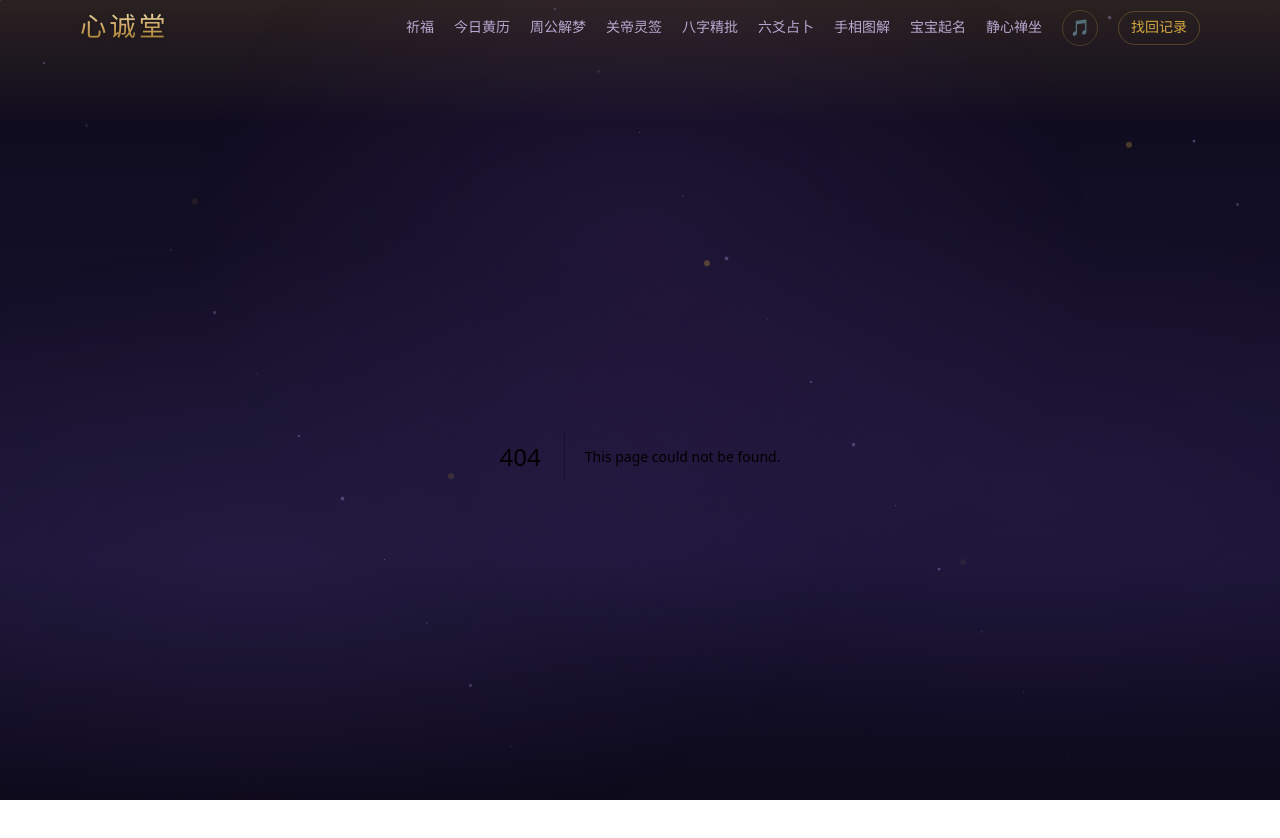
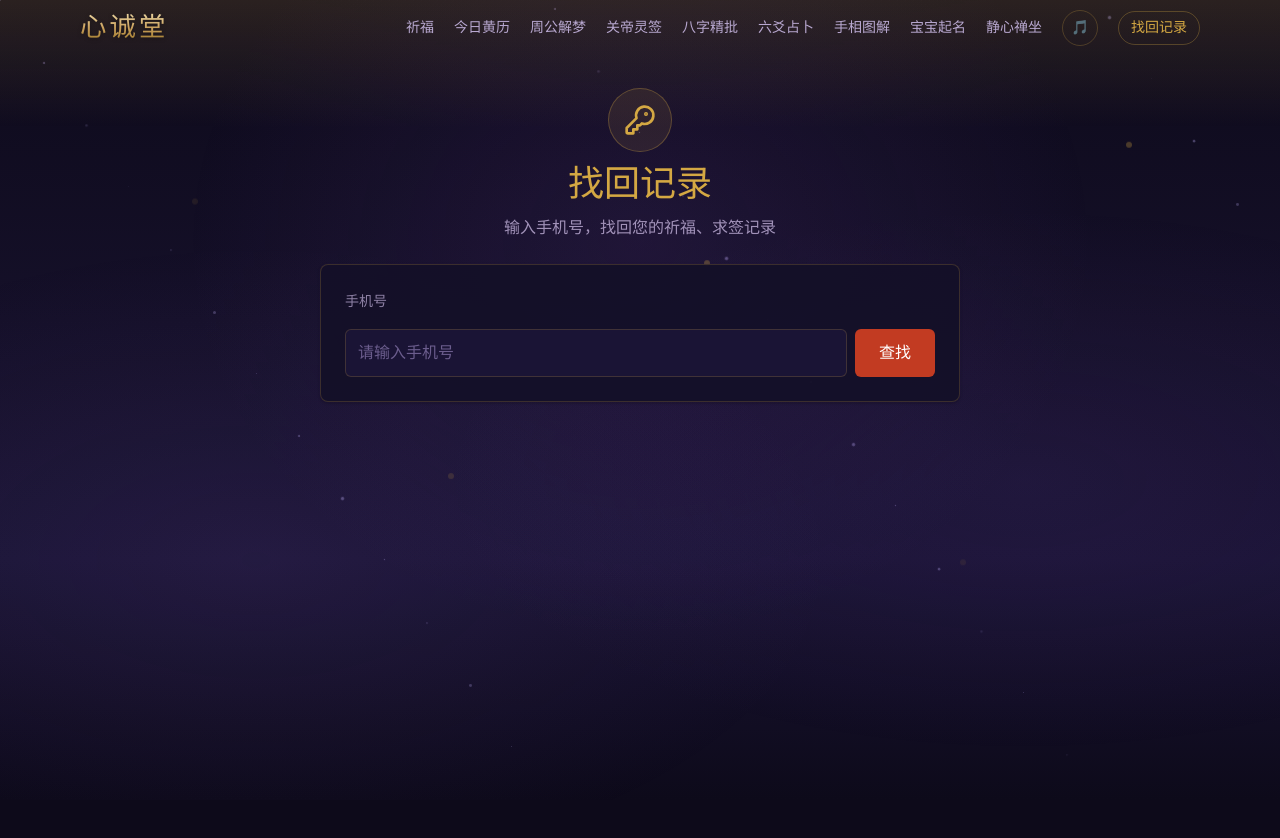
Before and after one commit to LJ082057/xinchengtang, a Next.js app: page /profile in a window 1280 px wide. Before the commit this address had no page. Shown: the top 838 px of the page. After the commit the page ends 800 px from the top, so only its background shows below. Built offline with nearby package versions, Linux system fonts and the light colour scheme.

Commit message:
fix: 找回记录页面 + 音乐播放器 + UI修复

```diff
--- /dev/null
+++ b/app/components/MusicToggle.tsx
@@ -0,0 +1,50 @@
+"use client";
+import { useState, useRef, useEffect } from "react";
+
+// Free meditation music - using a public domain source
+const MUSIC_URL = "https://cdn.pixabay.com/audio/2022/05/27/audio_1808fbf07a.mp3";
+
+export default function MusicToggle() {
+  const [playing, setPlaying] = useState(false);
+  const [loaded, setLoaded] = useState(false);
+  const audioRef = useRef<HTMLAudioElement | null>(null);
+
+  useEffect(() => {
+    const audio = new Audio(MUSIC_URL);
+    audio.loop = true;
+    audio.volume = 0.3;
+    audio.preload = "none";
+    audioRef.current = audio;
+    setLoaded(true);
+    return () => { audio.pause(); audio.src = ""; };
+  }, []);
+
+  const toggle = () => {
+    if (!audioRef.current) return;
+    if (playing) {
+      audioRef.current.pause();
+      setPlaying(false);
+    } else {
+      audioRef.current.play().then(() => setPlaying(true)).catch(() => {});
+    }
+  };
+
+  return (
+    <button onClick={toggle} title={playing ? "关闭音乐" : "开启禅修音乐"}
+      className={`relative inline-flex size-9 items-center justify-center rounded-full border transition-all duration-fast ${
+        playing
+          ? "border-gold/50 text-gold bg-gold/10"
+          : "border-gold/25 text-paper-dark hover:border-gold/40 hover:text-gold"
+      }`}>
+      {playing ? (
+        <span className="flex gap-0.5">
+          <span className="w-0.5 h-3 bg-gold rounded-full animate-pulse" />
+          <span className="w-0.5 h-4 bg-gold rounded-full animate-pulse" style={{animationDelay:'0.15s'}} />
+          <span className="w-0.5 h-2 bg-gold rounded-full animate-pulse" style={{animationDelay:'0.3s'}} />
+        </span>
+      ) : (
+        <span className="text-sm">🎵</span>
+      )}
+    </button>
+  );
+}
--- a/app/layout.tsx
+++ b/app/layout.tsx
@@ -1,5 +1,6 @@
 import type { Metadata, Viewport } from "next";
 import "./globals.css";
+import MusicToggle from "./components/MusicToggle";
 
 export const metadata: Metadata = {
   title: "心诚堂 · 为家人祈福求灵签",
@@ -95,9 +96,7 @@ export default function RootLayout({ children }: { children: React.ReactNode })
               {navLinks.map(l => (
                 <a key={l.href} className="font-body text-sm transition-colors duration-fast hover:text-gold text-paper-dark" href={l.href}>{l.label}</a>
               ))}
-              <button className="relative inline-flex size-9 items-center justify-center rounded-full border transition-colors border-gold/25 text-paper-dark hover:border-gold/40 hover:text-gold">
-                🎵
-              </button>
+              <MusicToggle />
               <a href="/profile/" className="inline-flex items-center gap-2 rounded-full border border-gold/30 px-3 py-1.5 text-sm text-gold hover:bg-gold/10 transition-colors">
                 找回记录
               </a>
--- /dev/null
+++ b/app/profile/page.tsx
@@ -0,0 +1,63 @@
+"use client";
+import { useState } from "react";
+import { KeyRound } from "lucide-react";
+
+export default function ProfilePage() {
+  const [phone, setPhone] = useState("");
+  const [records, setRecords] = useState<any[]>([]);
+  const [searched, setSearched] = useState(false);
+
+  const search = () => {
+    setSearched(true);
+    // Mock - in production this would query a database
+    const stored = typeof window !== "undefined" ? localStorage.getItem("xinchengtang_records") : null;
+    if (stored) {
+      setRecords(JSON.parse(stored));
+    }
+  };
+
+  return (
+    <div className="mx-auto max-w-2xl px-4 pt-8 space-y-6">
+      <section className="text-center space-y-3">
+        <div className="mx-auto mb-3 flex size-16 items-center justify-center rounded-full border border-gold/30 bg-gold/10">
+          <KeyRound className="size-8 text-gold" />
+        </div>
+        <h1 className="text-4xl text-gold">找回记录</h1>
+        <p className="text-base text-paper-dark/85">输入手机号，找回您的祈福、求签记录</p>
+      </section>
+
+      <div className="transition-all duration-base rounded-lg border border-gold/20 bg-xuan-card/95 p-card-pad shadow-paper space-y-4">
+        <label className="text-sm text-paper-dark/75">手机号</label>
+        <div className="flex flex-col gap-2 sm:flex-row">
+          <input value={phone} onChange={e => setPhone(e.target.value)}
+            onKeyDown={e => e.key === "Enter" && search()}
+            placeholder="请输入手机号"
+            className="flex-1 h-12 rounded-md border border-gold/20 bg-xuan-surface px-3 text-paper-dark placeholder:text-ink-muted transition-all duration-fast focus:border-gold focus:outline-none focus:ring-1 focus:ring-gold/30" />
+          <button onClick={search}
+            className="h-12 px-6 rounded-md bg-vermillion text-white font-body font-medium transition-all duration-fast hover:bg-vermillion-light">
+            查找
+          </button>
+        </div>
+      </div>
+
+      {searched && records.length === 0 && (
+        <div className="transition-all duration-base rounded-lg border border-gold/20 bg-xuan-card/95 p-card-pad shadow-paper text-center space-y-3">
+          <p className="text-paper-dark/70">暂无记录</p>
+          <p className="text-xs text-paper-dark/50">您还没有在心诚堂的祈福、求签记录</p>
+        </div>
+      )}
+
+      {records.length > 0 && (
+        <div className="transition-all duration-base rounded-lg border border-gold/20 bg-xuan-card/95 p-card-pad shadow-paper space-y-3">
+          <p className="text-sm text-gold">您的记录</p>
+          {records.map((r, i) => (
+            <div key={i} className="rounded border border-gold/15 bg-xuan-surface/40 p-3">
+              <p className="text-paper-dark">{r.type}: {r.content}</p>
+              <p className="text-xs text-paper-dark/50">{r.date}</p>
+            </div>
+          ))}
+        </div>
+      )}
+    </div>
+  );
+}
```
